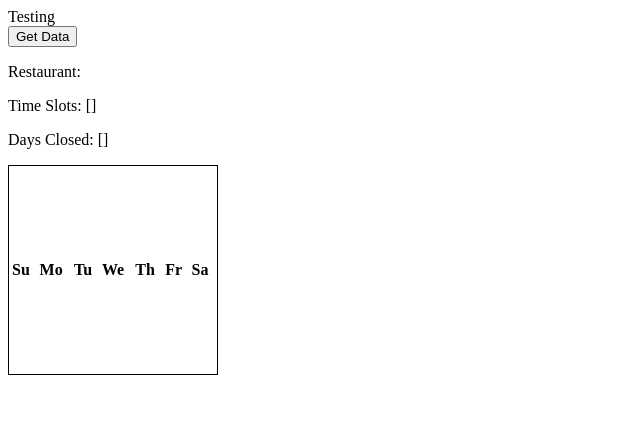
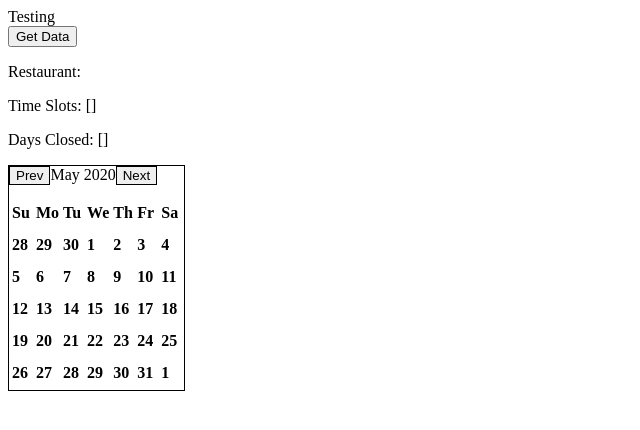
Before and after one commit to kiefer-ragay/plateThis-reservations, a React app: page / in a window 1280 px wide. Shown: the top 430 px of the page, without its empty margins (0-640 px from the left). Built offline with nearby package versions, Linux system fonts and the light colour scheme; the HTML template or start-up script is replaced by a standard one.

Commit message:
Render a Functional Calendar, Complete Testing Suite for Calendar Helpers

```diff
--- a/client/src/calendarHelpers.js
+++ b/client/src/calendarHelpers.js
@@ -1,3 +1,4 @@
+/* eslint-disable spaced-comment */
 const calendarHelpers = {};
 
 calendarHelpers.months = ['January', 'February', 'March', 'April', 'May', 'June', 'July', 'August', 'September', 'October', 'November', 'December'];
@@ -27,7 +28,11 @@ calendarHelpers.firstDayOfMonth = (year, monthNumber) => (
   calendarHelpers.weekdays[new Date(year, monthNumber, 1).getDay()]
 );
 
-calendarHelpers.lastDayOfMonth = (year, monthNumber) => (
+calendarHelpers.lastDayIndexOfMonth = (year, monthNumber) => (
+  new Date(year, monthNumber, calendarHelpers.lastDateOfMonth(year, monthNumber)).getDay()
+);
+
+calendarHelpers.lastDateOfMonth = (year, monthNumber) => (
   32 - new Date(year, monthNumber, 32).getDate()
 );
 
@@ -49,14 +54,14 @@ calendarHelpers.blankDaysBefore = (year, monthNumber) => {
     previousMonthsYear -= 1;
   }
   const lastDayOfPreviousMonth = calendarHelpers
-    .lastDayOfMonth(previousMonthsYear, previousMonthNumber);
+    .lastDateOfMonth(previousMonthsYear, previousMonthNumber);
 
   for (let i = lastDayOfPreviousMonth - (numOfBlanks - 1); i <= lastDayOfPreviousMonth; i += 1) {
     blanksArray.push(i);
   }
   return blanksArray;
 
-   //should return an array of the day numbers of prior month before the first day of current month
+  //should return an array of the day numbers of prior month before the first day of current month
 };
 
 calendarHelpers.firstWeekRow = (year, monthNumber) => {
@@ -68,4 +73,47 @@ calendarHelpers.firstWeekRow = (year, monthNumber) => {
   return firstWeek;
 };
 
+calendarHelpers.lastWeekRow = (year, monthNumber) => {
+  const lastDate = calendarHelpers.lastDateOfMonth(year, monthNumber);
+  const lastDayIndex = calendarHelpers.lastDayIndexOfMonth(year, monthNumber);
+  const lastWeek = [];
+
+  for (let i = lastDate - lastDayIndex; i <= lastDate; i += 1) {
+    lastWeek.push(i);
+  }
+
+  let j = 1;
+  while (lastWeek.length < 7) {
+    lastWeek.push(j);
+    j += 1;
+  }
+  return lastWeek;
+
+  //get last day of month
+  //see which day of the week that is
+  //starting from the date of last day minus the index of the weekday,
+  //push in to a week array all days up to the last day
+  //then fill in the rest of the week starting from 1 until the length of array is 7 is 7
+};
+
+calendarHelpers.allWeekRows = (year, monthNumber) => {
+  const firstWeek = calendarHelpers.firstWeekRow(year, monthNumber);
+  const lastWeek = calendarHelpers.lastWeekRow(year, monthNumber);
+  const allWeeks = [];
+  allWeeks.push(firstWeek);
+  let currentWeek = [];
+  let dayCounter = 0;
+  for (let i = firstWeek[6] + 1; i < lastWeek[0]; i += 1) {
+    currentWeek.push(i);
+    dayCounter += 1;
+    if (dayCounter === 7) {
+      allWeeks.push(currentWeek);
+      currentWeek = [];
+      dayCounter = 0;
+    }
+  }
+  allWeeks.push(lastWeek);
+  return allWeeks;
+};
+
 export default calendarHelpers;
--- a/client/src/components/CalendarDate.jsx
+++ b/client/src/components/CalendarDate.jsx
@@ -1,6 +1,6 @@
 import styled from 'styled-components';
 
-const CalendarDate = styled.button`
+const CalendarDate = styled.td`
   width: 20px;
   height: 20px;
   font-weight: bold;
--- a/client/src/components/CalendarRow.jsx
+++ b/client/src/components/CalendarRow.jsx
@@ -0,0 +1,10 @@
+import styled from 'styled-components';
+
+const CalendarRow = styled.tr`
+  width: 210px;
+  height: 30px;
+  font-weight: bold;
+  border: thin solid black
+`;
+
+export default CalendarRow;
--- a/client/src/components/CalendarWrapper.jsx
+++ b/client/src/components/CalendarWrapper.jsx
@@ -1,9 +1,8 @@
 /* eslint-disable no-unused-vars */
 import styled from 'styled-components';
 
-const CalendarWrapper = styled.table`
-  width: 210px;
-  height: 210px;
+const CalendarWrapper = styled.div`
+  display: inline-block;
   border: thin solid black;
 `;
 
--- a/client/src/components/MonthSelector.jsx
+++ b/client/src/components/MonthSelector.jsx
@@ -0,0 +1,7 @@
+import styled from 'styled-components';
+
+const MonthSelector = styled.div`
+  height: 30px;
+`;
+
+export default MonthSelector;
--- /dev/null
+++ b/client/src/components/NextMonthButton.jsx
@@ -0,0 +1,7 @@
+import styled from 'styled-components';
+
+const NextMonthButton = styled.button`
+  border: thin solid black;
+`;
+
+export default NextMonthButton;
--- /dev/null
+++ b/client/src/components/PreviousMonthButton.jsx
@@ -0,0 +1,7 @@
+import styled from 'styled-components';
+
+const PreviousMonthButton = styled.button`
+  border: thin solid black;
+`;
+
+export default PreviousMonthButton;
--- a/client/src/components/app.jsx
+++ b/client/src/components/app.jsx
@@ -10,6 +10,10 @@ import CalendarWrapper from './CalendarWrapper.jsx';
 import CalendarDate from './CalendarDate.jsx';
 import calendarHelpers from '../calendarHelpers.js';
 import WeekdayRow from './WeekdayRow.jsx';
+import CalendarRow from './CalendarRow.jsx';
+import MonthSelector from './MonthSelector.jsx';
+import NextMonthButton from './NextMonthButton.jsx';
+import PreviousMonthButton from './PreviousMonthButton.jsx';
 
 class App extends React.Component {
   constructor(props) {
@@ -18,10 +22,41 @@ class App extends React.Component {
       dates_closed: [],
       restaurant_name: '',
       timeslots: [],
-      todaysDate: new Date().getDate(),
+      todaysDate: new Date(), //.getDate() for number
+      selectedDate: new Date(),
       months: calendarHelpers.getSurroundingMonths(),
-      selectedMonth: new Date().getMonth(),
+      selectedMonthNumber: new Date().getMonth(),
+      selectedYear: new Date().getYear() + 1900,
+      rowsOfSelectedMonth: calendarHelpers.allWeekRows(new Date().getYear(), new Date().getMonth()),
     };
+  }
+
+  getNextMonth() {
+    let selectedMonth = this.state.selectedMonthNumber + 1;
+    let { selectedYear } = this.state;
+    if (selectedMonth === 12) {
+      selectedMonth = 0;
+      selectedYear += 1;
+    }
+    this.setState({
+      selectedMonthNumber: selectedMonth,
+      selectedYear,
+      rowsOfSelectedMonth: calendarHelpers.allWeekRows(selectedYear, selectedMonth),
+    });
+  }
+
+  getPreviousMonth() {
+    let selectedMonth = this.state.selectedMonthNumber - 1;
+    let { selectedYear } = this.state;
+    if (selectedMonth === -1) {
+      selectedMonth = 11;
+      selectedYear -= 1;
+    }
+    this.setState({
+      selectedMonthNumber: selectedMonth,
+      selectedYear,
+      rowsOfSelectedMonth: calendarHelpers.allWeekRows(selectedYear, selectedMonth),
+    });
   }
 
   getScheduleData(e) {
@@ -48,14 +83,27 @@ class App extends React.Component {
 
   render() {
     return (
-      <div class='calendar-container'>Testing
+      <div className='calendar-container'>Testing
         <br></br>
         <button onClick={this.getScheduleData.bind(this)}>Get Data</button>
         <p>Restaurant: {this.state.restaurant_name}</p>
         <p>Time Slots: {JSON.stringify(this.state.timeslots)}</p>
         <p>Days Closed: {JSON.stringify(this.state.dates_closed)}</p>
         <CalendarWrapper>
-          <WeekdayRow> {calendarHelpers.weekdays.map((day) => <td>{day}</td>)}</WeekdayRow>
+        <MonthSelector>
+          <PreviousMonthButton onClick={this.getPreviousMonth.bind(this)}>Prev</PreviousMonthButton>
+          {calendarHelpers.monthNumToName(this.state.selectedMonthNumber)} {this.state.selectedYear}
+          <NextMonthButton onClick={this.getNextMonth.bind(this)}>Next</NextMonthButton>
+        </MonthSelector>
+        <table>
+          <tbody>
+          <WeekdayRow>{calendarHelpers.weekdays.map((day) => <td>{day}</td>)}
+            </WeekdayRow>
+          {this.state.rowsOfSelectedMonth.map((row) => <CalendarRow>
+            {row.map((day) => <CalendarDate> {day}</CalendarDate>)}
+            </CalendarRow>)}
+          </tbody>
+        </table>
         </CalendarWrapper>
       </div>
     );
```
Also changed, not shown: 2 other files (tests, documents, lock files or other folders).
